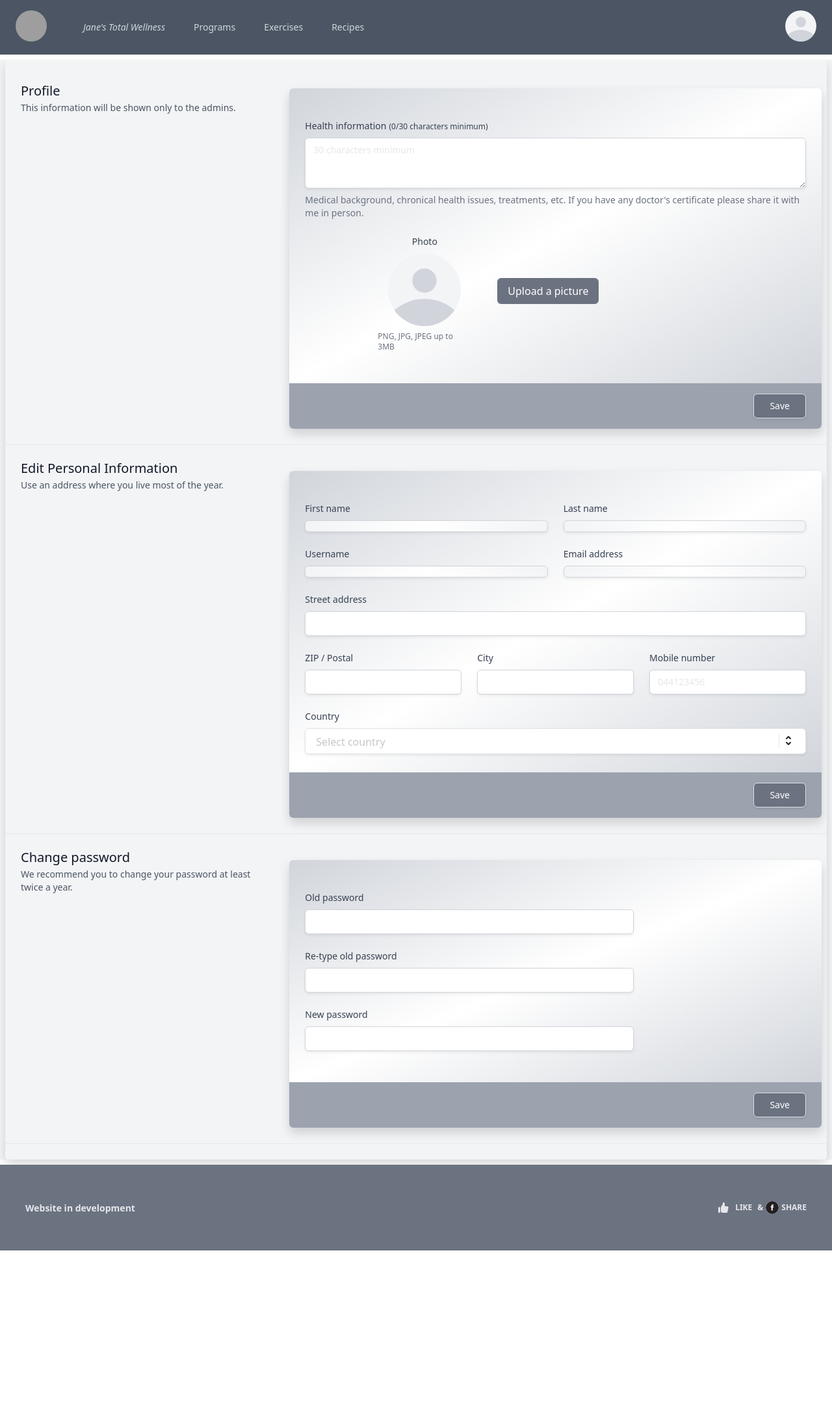
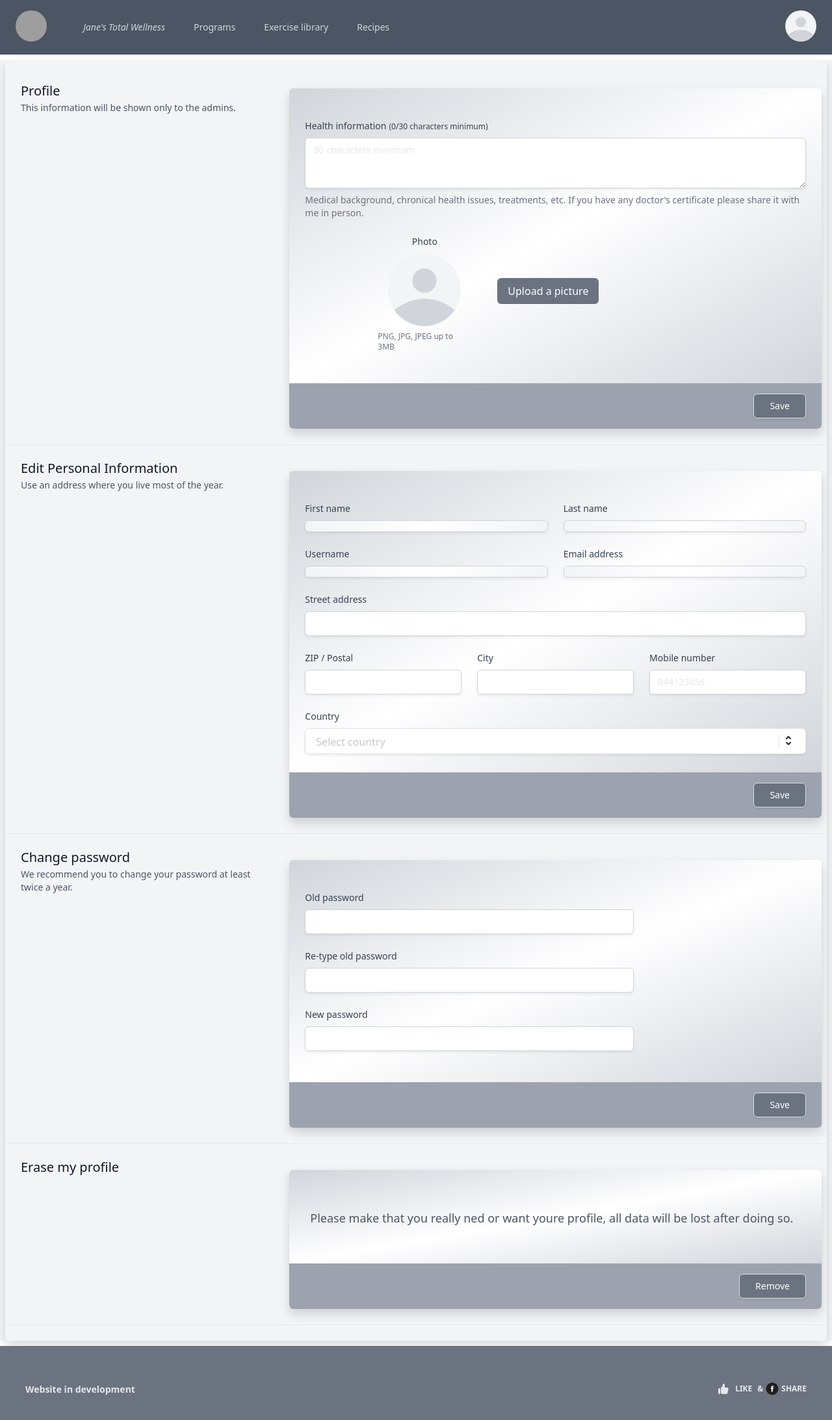
Before and after one commit to PacoZG/janestotalwellness, a React (Create React App) app: page /editForm in a window 1280 px wide. Shown: the top 2186 px of the page at 65% size. Before the commit the page ends 1925 px from the top, so only its background shows below. Built offline with nearby package versions, Linux system fonts and the light colour scheme; grey boxes are pictures that could not be loaded.

Commit message:
update 27.04.2021 22:38

```diff
--- a/controllers/notes.js
+++ b/controllers/notes.js
@@ -3,7 +3,7 @@ const Note = require('../models/note')
 const User = require('../models/user')
 
 notesRouter.get('/', async (request, response) => {
-  const notes = await Note.find({}).populate('user', { username: 1, email: 1 })
+  const notes = await Note.find({}).populate('user', { username: 1 })
   response.status(201).json(notes.map(note => note.toJSON()))
 })
 
@@ -42,17 +42,17 @@ notesRouter.delete('/:id', async (request, response) => {
   }
 })
 
-// notesRouter.put('/:id', (request, response) => {
-//   const body = request.body
-//   const note = {
-//     ...body.note,
-//     date: new Date()
-//   }
-//   Note.findByIdAndUpdate(request.params.id, note, { new: true })
-//     .then(updatedNote => updatedNote.toJSON())
-//     .then(savedAndUpdatedNote => {
-//       response.status(201).json(savedAndUpdatedNote)
-//     })
-// })
+notesRouter.put('/:id', async (request, response) => {
+  const body = request.body
+  const note = {
+    ...body.note,
+    date: new Date()
+  }
+  await Note.findByIdAndUpdate(request.params.id, note, { new: true })
+    .then(updatedNote => updatedNote.toJSON())
+    .then(savedAndUpdatedNote => {
+      response.status(201).json(savedAndUpdatedNote)
+    })
+})
 
 module.exports = notesRouter
--- a/src/App.js
+++ b/src/App.js
@@ -23,13 +23,9 @@ const App = () => {
   const dispatch = useDispatch()
   useEffect(() => {
     if (localdb.loadUser()) {
-      try {
-        dispatch(getUser(localdb.loadUser().id))
-        dispatch(initializeUsers())
-        dispatch(getAllNotes())
-      } catch (error) {
-        console.error(error.response.data)
-      }
+      dispatch(getUser(localdb.loadUser().id))
+      dispatch(initializeUsers())
+      dispatch(getAllNotes())
     }
   }, [dispatch])
 
--- a/src/components/EditForm.js
+++ b/src/components/EditForm.js
@@ -10,7 +10,7 @@ import { setNotification } from '../reducers/notificationReducer'
 const EditForm = () => {
   const dispatch = useDispatch()
   const user = useSelector(state => state.user)
-  //console.log('USER_EDIT_INFO: ', user)
+  console.log('USER_EDIT_INFO: ', user)
   const loggedUser = localdb.loadUser()
 
   const [dropdown, setDropdown] = useState(false)
@@ -212,6 +212,10 @@ const EditForm = () => {
         }))
       }
     }
+  }
+
+  const eraseProfile = () => {
+    console.log('profile erase')
   }
 
   return (
@@ -458,6 +462,38 @@ const EditForm = () => {
               <div className="border-t border-gray-200"></div>
             </div>
           </div>
+          <div className="static">
+            <div className="md:grid md:grid-cols-3 md:gap-6 bg-gray-100">
+              <div className="md:col-span-1">
+                <div className="px-4 sm:px-0">
+                  <h2 className="text-xl font-medium leading-6 text-gray-900">Erase my profile</h2>
+                </div>
+              </div>
+              <div className="mr-2 ml-2 mt-3 md:mt-5 md:col-span-2">
+                <form >
+                  <div className="shadow overflow-hidden md:rounded-md rounded-b-md">
+                    <div className="px-4 py-5 md:p-6 bg-gradient-to-br from-gray-300 via-white to-gray-300 ">
+                      <div className="grid grid-cols-6 gap-6">
+                        <p className="col-span-6 mt-1 p-2 text-lg text-gray-600">
+                          Please make that you really ned or want youre profile, all data will be lost after doing so.</p>
+                      </div>
+                    </div>
+                    <div className="px-4 py-3 bg-gray-400 text-right md:px-6">
+                      <button type="button" onClick={eraseProfile}
+                        className="inline-flex justify-center py-2 px-4 border border-transparent shadow-sm font-medium rounded-md
+                      bg-gray-500 text-sm text-white hover:bg-gray-300 focus-within:outline-none focus-within:ring-1">
+                        Remove</button>
+                    </div>
+                  </div>
+                </form>
+              </div>
+            </div>
+          </div>
+          <div className="md:block" aria-hidden="true">
+            <div className="py-4 bg-gray-100">
+              <div className="border-t border-gray-200"></div>
+            </div>
+          </div>
         </div>
       </div>
     </div>
--- a/src/components/MainMenu.js
+++ b/src/components/MainMenu.js
@@ -33,7 +33,6 @@ const MainMenu = () => {
 
   const handleLogout = async () => {
     dispatch(userLogout())
-    localdb.removeUser()
     history.push('/frontpage')
   }
 
@@ -54,7 +53,7 @@ const MainMenu = () => {
 
                 <Link to="/programs" className="text-gray-300 hover:bg-gray-700 hover:text-white px-3 py-2 rounded-md text-sm font-medium">Programs</Link>
 
-                <Link to="/exercises" className="text-gray-300 hover:bg-gray-700 hover:text-white px-3 py-2 rounded-md text-sm font-medium">Exercises</Link>
+                <Link to="/exercises" className="text-gray-300 hover:bg-gray-700 hover:text-white px-3 py-2 rounded-md text-sm font-medium">Exercise library</Link>
 
                 <Link to="/recipes" className="text-gray-300 hover:bg-gray-700 hover:text-white px-3 py-2 rounded-md text-sm font-medium">Recipes</Link>
 
@@ -130,7 +129,7 @@ const MainMenu = () => {
 
                 <Link to="/programs" className="text-gray-300 hover:bg-gray-700 hover:text-white block px-3 py-2 rounded-md text-base font-medium">Programs</Link>
 
-                <Link to="/exercises" className="text-gray-300 hover:bg-gray-700 hover:text-white block px-3 py-2 rounded-md text-base font-medium">Exercises</Link>
+                <Link to="/exercises" className="text-gray-300 hover:bg-gray-700 hover:text-white block px-3 py-2 rounded-md text-base font-medium">Exercise library</Link>
 
                 <Link to="/recipes" className="text-gray-300 hover:bg-gray-700 hover:text-white block px-3 py-2 rounded-md text-base font-medium">Recipes</Link>
 
--- a/src/components/MyClients.js
+++ b/src/components/MyClients.js
@@ -36,12 +36,12 @@ const MyClients = () => {
                   to={`/clients/${user.id}`}>
                   {user.imageURL ?
                     <img className="h-28 w-28 md:h-32 md:w-32 rounded-full bg-white p-1 transform hover:rotate-6 transition" src={user.imageURL} /> :
-                    // <img className="opacity-10 h-32 w-32 rounded-full bg-white p-1 transform hover:rotate-6 transition" src={bruja} />
-                    <span className="inline-block rounded-full h-28 w-28 md:h-32 md:w-32 transform hover:rotate-12 transition md:rounded-full overflow-hidden bg-gray-100">
-                      <svg className="h-full w-full text-gray-300" fill="currentColor" viewBox="0 0 24 24">
-                        <path d="M24 20.993V24H0v-2.996A14.977 14.977 0 0112.004 15c4.904 0 9.26 2.354 11.996 5.993zM16.002 8.999a4 4 0 11-8 0 4 4 0 018 0z" />
-                      </svg>
-                    </span>
+                    <img className="opacity-10 h-32 w-32 rounded-full bg-white p-1 transform hover:rotate-6 transition" src={bruja} />
+                    // <span className="inline-block rounded-full h-28 w-28 md:h-32 md:w-32 transform hover:rotate-12 transition md:rounded-full overflow-hidden bg-gray-100">
+                    //   <svg className="h-full w-full text-gray-300" fill="currentColor" viewBox="0 0 24 24">
+                    //     <path d="M24 20.993V24H0v-2.996A14.977 14.977 0 0112.004 15c4.904 0 9.26 2.354 11.996 5.993zM16.002 8.999a4 4 0 11-8 0 4 4 0 018 0z" />
+                    //   </svg>
+                    // </span>
                   }
                 </Link>
                 <span className="text-xs">{`${user.firstName}`}</span>
--- a/src/components/UserProfile.js
+++ b/src/components/UserProfile.js
@@ -3,7 +3,7 @@ import { useSelector } from 'react-redux'
 
 const UserProfile = () => {
   const user = useSelector(state => state.user)
-  //console.log('USER_PROFILE_INFO: ', user)
+  console.log('USER_PROFILE_INFO: ', user)
 
   const getAge = () => {
     const birthday = new Date(user.dateOfBirth)
@@ -76,7 +76,7 @@ const UserProfile = () => {
                 <dd className="pb-3 md:pt-4 text-lg text-gray-900">{user.background}</dd>
               </div>
               <div className="pl-8 md:pl-10 bg-gray-50 grid grid-flow-row md:grid-cols-2 md:py-2 md:px-6">
-                <dt className="pt-3 md:pt-4 text-lg font-medium text-gray-500">Motivation</dt>
+                <dt className="pt-3 md:pt-4 text-lg font-medium text-gray-500">Goals</dt>
                 <dd className="pb-3 md:pt-4 text-lg text-gray-900">{user.motivation}</dd>
               </div>
             </div>
--- a/src/reducers/loginReducer.js
+++ b/src/reducers/loginReducer.js
@@ -1,8 +1,8 @@
 import localDB from '../utils/localdb'
 
 const loginReducer = (state = localDB.loadUser(), action) => {
-  // console.log('ACTION DATA IN LOGINREDUCER:', action.data)
-  // console.log('STATE OF STATE IN LOGINREDUCER:',state)
+  console.log('ACTION DATA IN LOGINREDUCER:', action.data)
+  console.log('STATE OF STATE IN LOGINREDUCER:',state)
   switch (action.type) {
   case 'LOGIN':
     return action.data
@@ -14,6 +14,7 @@ const loginReducer = (state = localDB.loadUser(), action) => {
 }
 
 export const userLogin = (user) => {
+  debugger
   return async (dispatch) => {
     localDB.saveUser(user)
     //console.log('USER TOKEN', user.token)
--- a/src/reducers/noteReducer.js
+++ b/src/reducers/noteReducer.js
@@ -1,16 +1,18 @@
 import noteService from '../services/notes'
 
 const noteReducer = (state = [], action) => {
-  console.log('NOTES STATE IN NOTEREDUCER:', state)
-  console.log('NOTES ACTION.TYPE IN NOTEREDUCER:', action)
+  // console.log('NOTES STATE IN NOTEREDUCER:', state)
+  // console.log('NOTES ACTION.TYPE IN NOTEREDUCER:', action)
   switch (action.type) {
   case 'GET_NOTES':
     return action.data
   case 'NEW_NOTE':
+    debugger
     console.log(state.concat(action.data))
-    return state.concat(action.data)
+    const updatedList = state.concat(action.data)
+    return updatedList
   case 'DELETE':
-    return action.data
+    return state.filter(note => note.id !== action.data)
   case 'UPDATE_NOTE':
     return
   default:
@@ -29,27 +31,26 @@ export const getAllNotes = () => {
 }
 
 export const createNote = (newNote) => {
+  // debugger
   console.log('NEW NOTE IN REDUCER: ', newNote)
   return async (dispatch) => {
-    const newNoteUser = { ...newNote, user: newNote.user }
-    console.log('NEW USER NOTE IN REDUCER: ', newNoteUser)
+    console.log('NEW USER NOTE IN REDUCER: ', newNote)
     dispatch({
       type: 'NEW_NOTE',
-      data: newNoteUser,
+      data: newNote,
     })
   }
 }
 
-// export const updateNote = (note) => {
-//   const updatedBlog = { ...note, content: note.content }
-//   return async (dispatch) => {
-//     const changedNote = await noteService.update(updatedNote)
-//     dispatch({
-//       type: 'UPDATE_NOTE',
-//       data: changedNote,
-//     })
-//   }
-// }
+export const updateNote = (updatedNote) => {
+  return async (dispatch) => {
+    const changedNote = await noteService.update(updatedNote)
+    dispatch({
+      type: 'UPDATE_NOTE',
+      data: changedNote,
+    })
+  }
+}
 
 export const deleteNote = (id) => {
   console.log('ID RECEIVED IN REDUCER: ', id)
--- a/src/services/notes.js
+++ b/src/services/notes.js
@@ -11,15 +11,14 @@ const create = async (data) => {
   return response.data
 }
 
-// const update = async (updatedObject) => {
-
-//   const response = await axios.put(`${baseUrl}/${updatedObject.id}`, updatedObject)
-//   return response.data
-// }
+const update = async (updatedObject) => {
+  const response = await axios.put(`${baseUrl}/${updatedObject.id}`, updatedObject)
+  return response.data
+}
 
 const remove = async (id) => {
   const response = await axios.delete(`${baseUrl}/${id}`)
   return response.data
 }
 
-export default { getAll, create, remove }
+export default { getAll, create, update, remove }
```
Also changed, not shown: src/components/Client.js (+41 -30 lines), src/components/SignInForm.js (+48 -2 lines).
